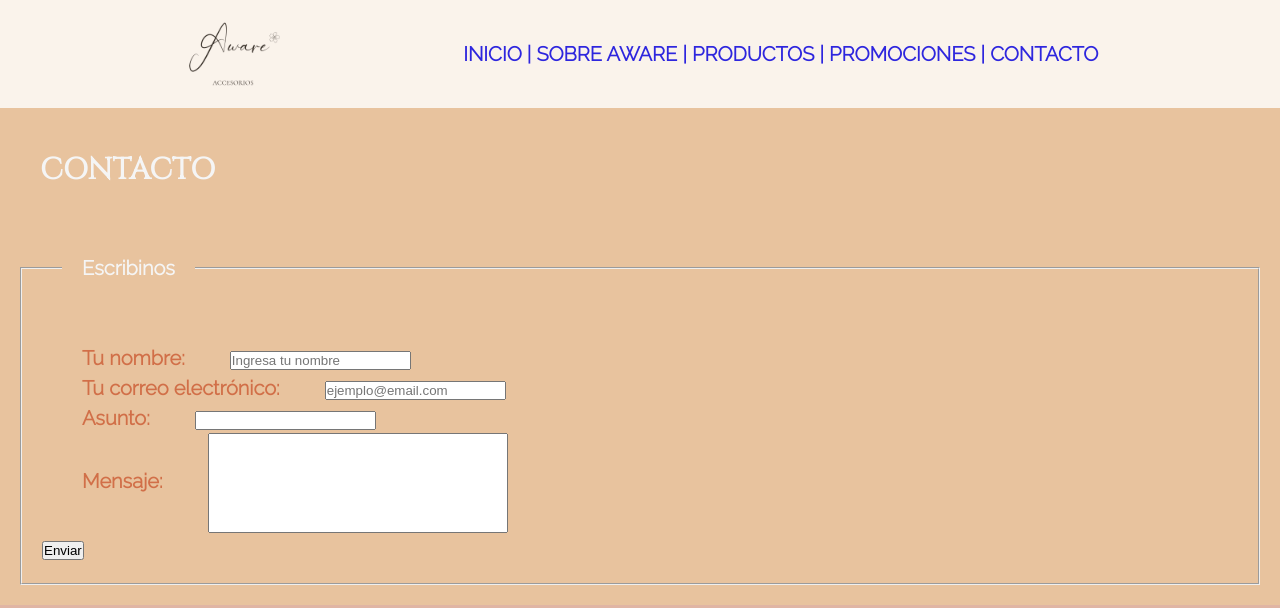
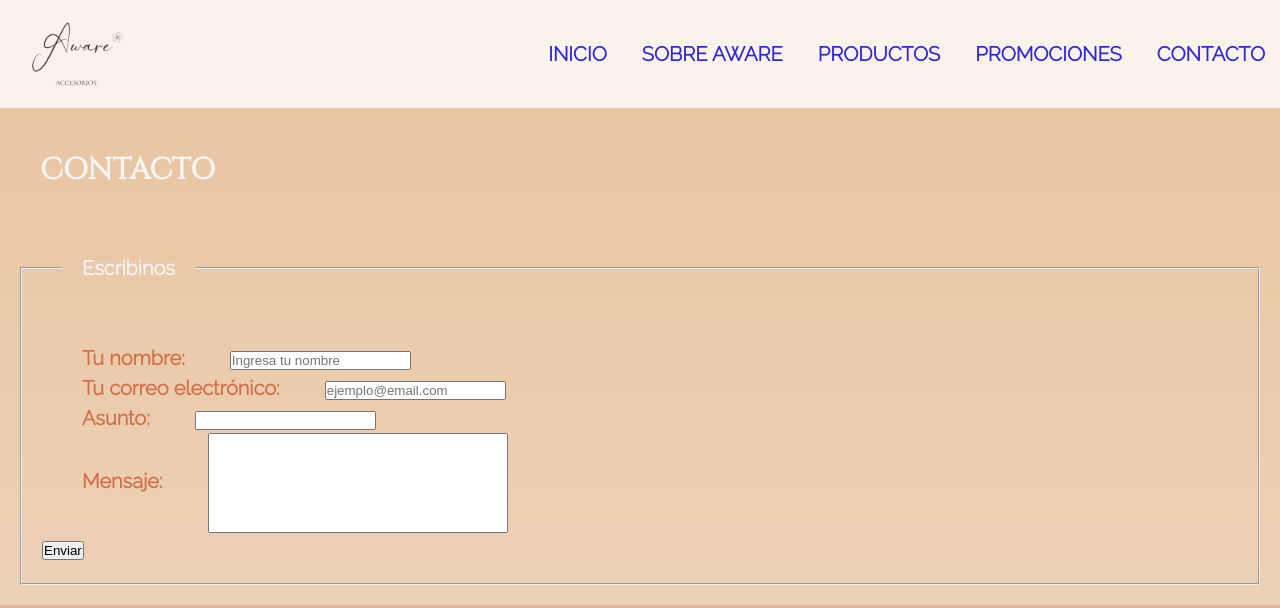
Before and after one commit to karentamae/AccesoriosAware, a plain HTML site: page contacto.html in a window 1280 px wide. Shown: the top 608 px of the page. Drawn offline with Linux system fonts and the light colour scheme.

Commit message:
Agregué animaciones

```diff
--- a/contacto.html
+++ b/contacto.html
@@ -14,15 +14,15 @@
 <body>
     <header class="header">
         <a href="/index.html">
-            <img class="logo" src="./Img/Logo.jpg" alt="Logo Aware" style="height: 100px";>
-            </a>
+            <img class="logo" src="./Img/Logo.jpg" alt="Logo Aware" style="height: 100px" ;>
+        </a>
         <nav>
             <ul>
-                <li> <a href="./index.html"> INICIO | </a> </li>
-                <li> <a href="./index.html#quienessomos"> SOBRE AWARE | </a> </li>
-                <li> <a href="./index.html#productos"> PRODUCTOS | </a> </li>
-                <li> <a href="./index.html#promociones"> PROMOCIONES | </a> </li>
-                <li> <a href="/contacto.html"> CONTACTO </a> </li>
+                <li class="inicio"> <a href="./index.html"> INICIO </a> </li>
+                <li class="sobreAware"> <a href="#quienessomos"> SOBRE AWARE </a> </li>
+                <li class="productosNav"> <a href="#productos"> PRODUCTOS </a> </li>
+                <li class="promocionesNav"> <a href="#promociones"> PROMOCIONES </a> </li>
+                <li class="contacto"> <a href="contacto.html"> CONTACTO </a> </li>
             </ul>
         </nav>
     </header>
--- a/estilos.css
+++ b/estilos.css
@@ -7,12 +7,15 @@
 body {
     width: 100%;
     background-color: #e8c39e;
+    background-image: linear-gradient(to bottom, #e8c39e, #eed4bb);
     font-size: 1.25rem;
     font-family: 'Raleway', sans-serif;
     font-weight: 700;
     line-height: 1.5;
     overflow-x: hidden;
 }
+
+
 
 a {
     text-decoration: none;
@@ -23,23 +26,51 @@ a {
     padding: 0;
     box-sizing: border-box;
     height: 10%;
+    width: 100%;
     background-color: white;
     opacity: 80%;
     position: sticky;
     top: 0;
     display: flex;
     flex-flow: row nowrap;
-    justify-content: space-evenly;
+    justify-content: space-between;
+    align-content: space-around;
     align-items: center;
 }
 
 .header nav ul {
     list-style-type: none;
-    text-align: right;
+
 }
 
 .header nav ul li {
     display: inline-block;
+    align-content: space-around;
+    padding: 15px;
+}
+
+.logo {
+    padding-left: 25px;
+}
+
+.inicio:hover {
+    transform: scale(1.1);
+}
+
+.sobreAware:hover {
+    transform: scale(1.1);
+}
+
+.productosNav:hover {
+    transform: scale(1.1);
+}
+
+.promocionesNav:hover {
+    transform: scale(1.1);
+}
+
+.contacto:hover {
+    transform: scale(1.1);
 }
 
 h2 {
```
Also changed, not shown: index.html (+23 -10 lines), 1 other file.
